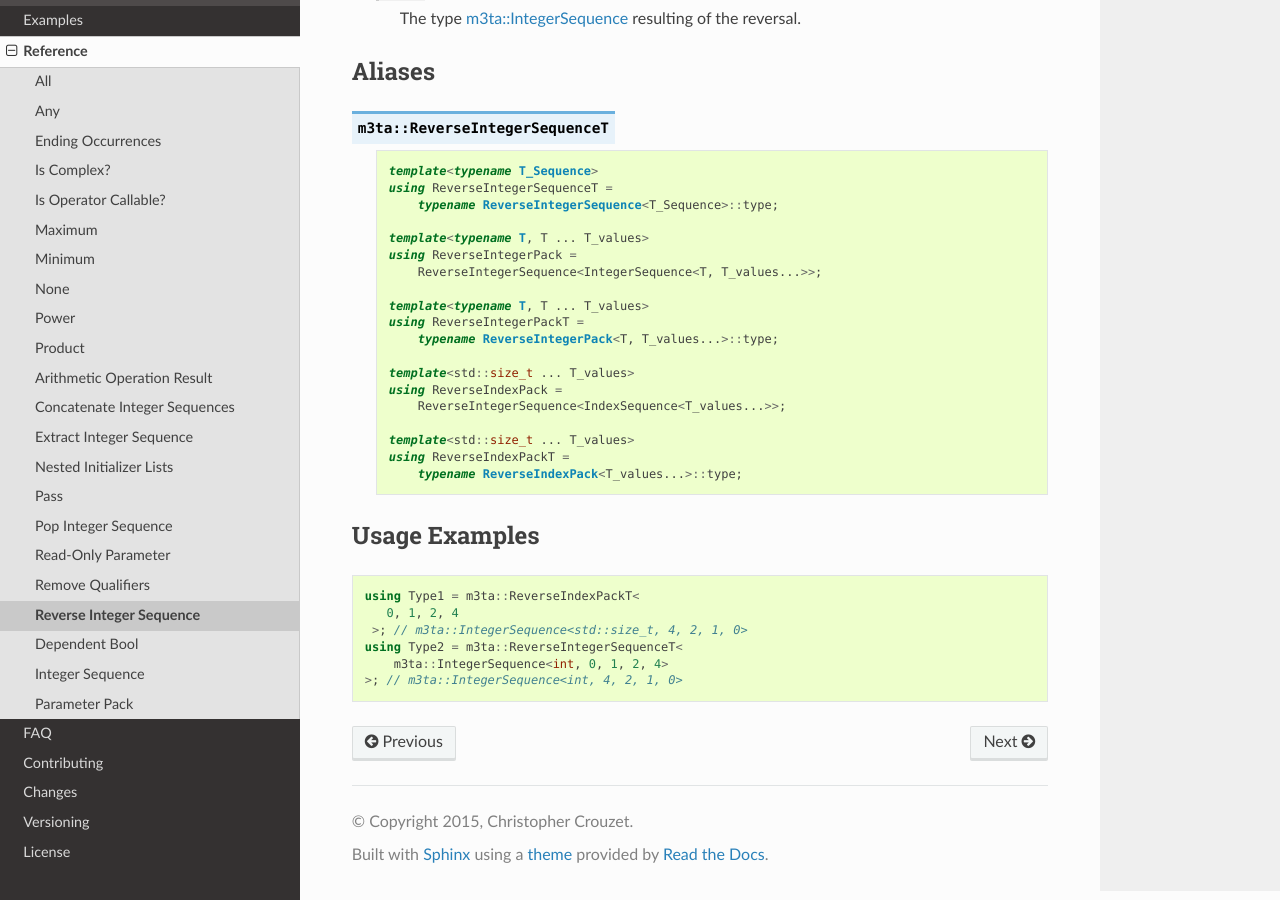
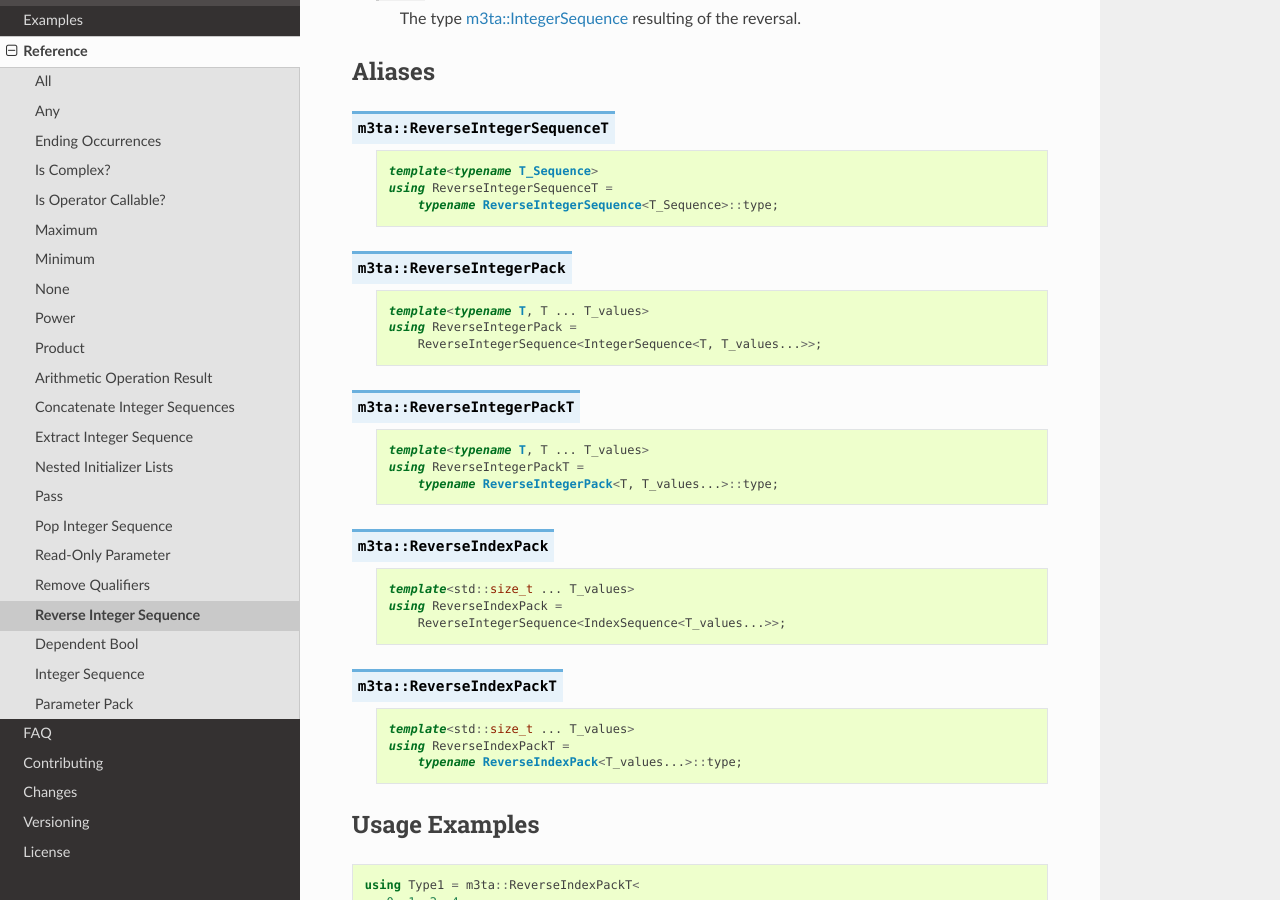
Before and after one commit to christophercrouzet/m3ta, a Sphinx documentation site: the page built from doc/m3ta/reverseintegersequence.rst, in a window 1280 px wide and 900 px high, scrolled down 566 px. Built offline with Sphinx 7.4.7 and the Read the Docs theme 2.0.0, drawn with Linux system fonts in a browser that asks for light colours.

Commit message:
Add missing alias sections in the documentation.

```diff
--- a/doc/m3ta/reverseintegersequence.rst
+++ b/doc/m3ta/reverseintegersequence.rst
@@ -49,17 +49,45 @@ Aliases
       using ReverseIntegerSequenceT =
           typename ReverseIntegerSequence<T_Sequence>::type;
 
+
+.. _alias_reverseintegerpack:
+
+.. describe:: m3ta::ReverseIntegerPack
+
+   .. code-block:: cpp
+
       template<typename T, T ... T_values>
       using ReverseIntegerPack =
           ReverseIntegerSequence<IntegerSequence<T, T_values...>>;
+
+
+.. _alias_reverseintegerpackt:
+
+.. describe:: m3ta::ReverseIntegerPackT
+
+   .. code-block:: cpp
 
       template<typename T, T ... T_values>
       using ReverseIntegerPackT =
           typename ReverseIntegerPack<T, T_values...>::type;
 
+
+.. _alias_reverseindexpack:
+
+.. describe:: m3ta::ReverseIndexPack
+
+   .. code-block:: cpp
+
       template<std::size_t ... T_values>
       using ReverseIndexPack =
           ReverseIntegerSequence<IndexSequence<T_values...>>;
+
+
+.. _alias_reverseindexpackt:
+
+.. describe:: m3ta::ReverseIndexPackT
+
+   .. code-block:: cpp
 
       template<std::size_t ... T_values>
       using ReverseIndexPackT =
```
Also changed, not shown: doc/m3ta/popintegersequence.rst (+27 -0 lines).
